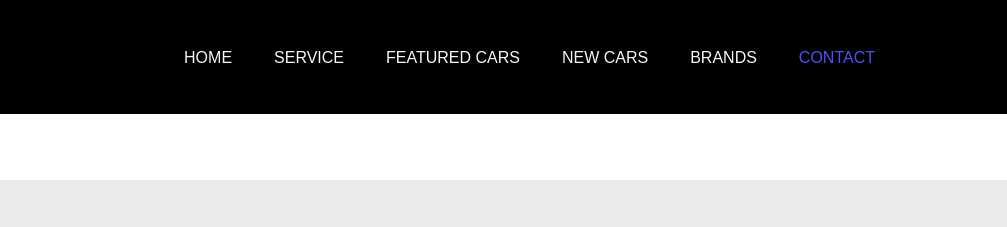
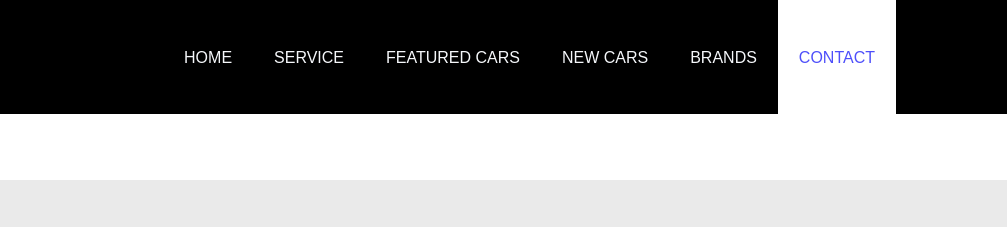
Before and after one commit to t-amiine/My-1-Brief, a plain HTML site: page assets/html/contact.html in a window 1280 px wide. Shown: the top 227 px of the page, 273-1280 px from the left. Drawn offline with nearby package versions, Linux system fonts and the light colour scheme.

Commit message:
modification v0.2

```diff
--- a/assets/css/style.css
+++ b/assets/css/style.css
@@ -163,9 +163,9 @@ nav.navbar.bootsnav ul.nav > li > a {
     -o-transition: 0.3s linear;
     transition: 0.3s linear;
 }
-nav.navbar.bootsnav ul.nav > li > a {padding: 48px 21px;}
-nav.navbar.bootsnav ul.nav > li > a:hover,nav.navbar.bootsnav ul.nav > li > a:focus{color:#4e4ffa;}
-nav.navbar.bootsnav ul.nav > li.active>a {color: #4e4ffa;}
+nav.navbar.bootsnav ul.nav > li > a {padding: 48px 21px; }
+nav.navbar.bootsnav ul.nav > li > a:hover,nav.navbar.bootsnav ul.nav > li > a:focus{color:#4e4ffa;     background-color: #fff;}
+nav.navbar.bootsnav ul.nav > li.active>a {color: #4e4ffa; background-color: #fff;}
 
 nav.navbar.bootsnav ul.nav > li.dropdown > a.dropdown-toggle:after {
     content: "";
```
Also changed, not shown: assets/html/privacy-policy.html (+1 -1 lines), Project Information/Probleme.txt.
